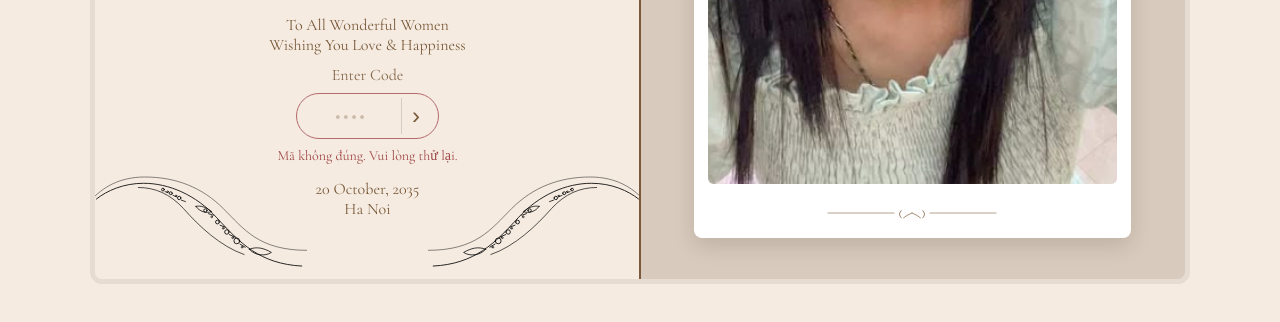
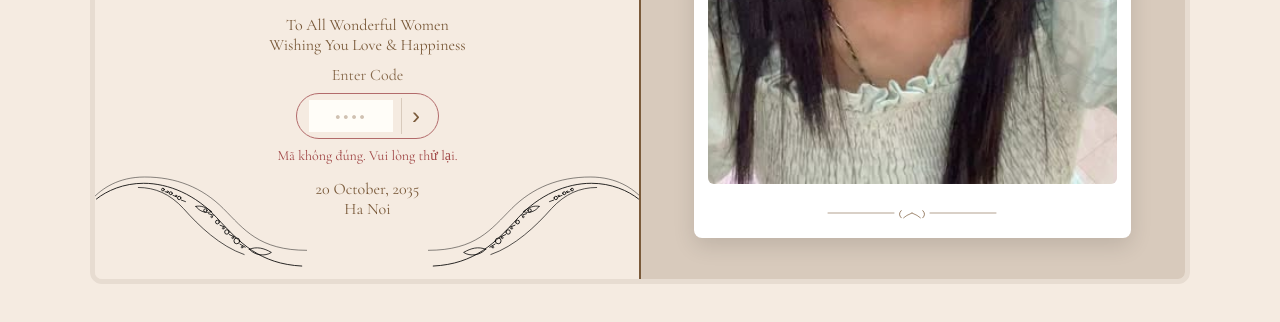
Before and after one commit to HieuPhe/Demo, a plain HTML site: page 20-10-card/index.html in a window 1280 px wide. Both pictures are taken after typing "Sample" into the empty fields and a click on the button "Next". Shown: the part 472-794 px from the top of the page. Drawn offline with nearby package versions, Linux system fonts and the light colour scheme; a web font is replaced by a local one.

Commit message:
sua o input va nut bam

```diff
--- a/20-10-card/styles.css
+++ b/20-10-card/styles.css
@@ -476,3 +476,22 @@ body {
     justify-content: center;
   }
 }
+
+.code-input-wrap,
+.code-input,
+.code-btn {
+  position: relative;
+  z-index: 10; /* luôn nổi trên mọi phần khác */
+}
+
+.code-input {
+  -webkit-appearance: none;
+  appearance: none;
+  background-color: #fffdf8;
+  touch-action: manipulation;
+  pointer-events: auto;
+}
+
+.code-input-wrap.invalid {
+  z-index: 12;
+}
```
Also changed, not shown: 20-10-card/page-2.css (+14 -0 lines).
